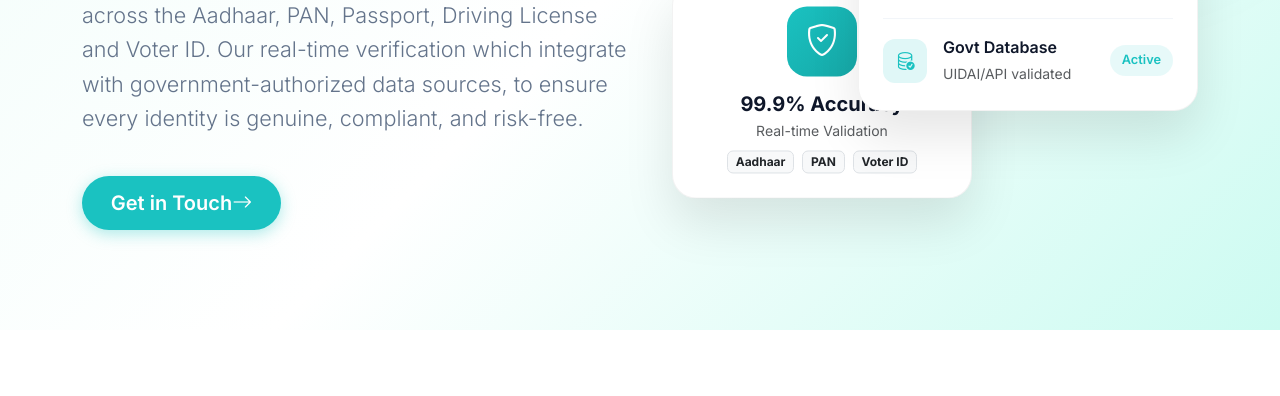
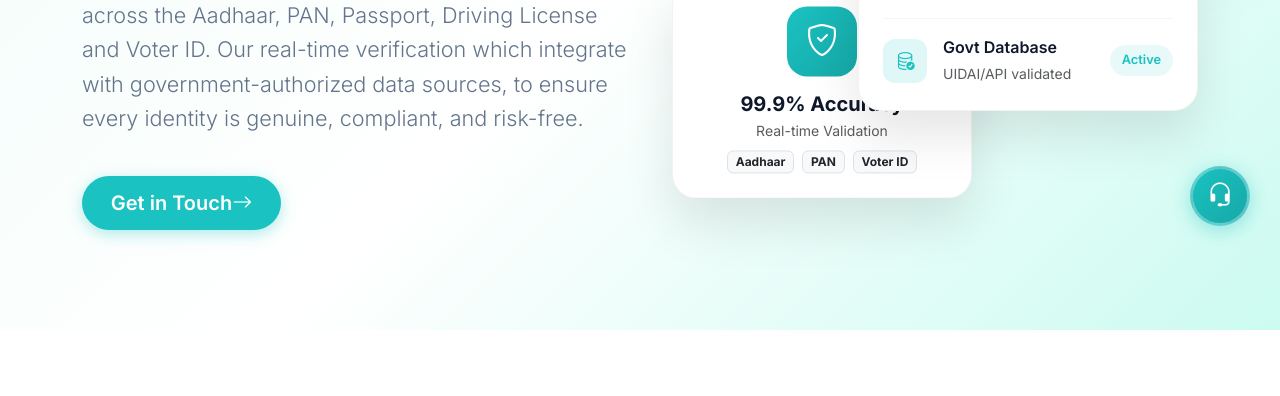
Before and after one commit to divamarketingvt-droid/backend-vtech, a website: page public/checks/id-verification.html in a window 1280 px wide. Shown: the part 404-800 px from the top of the page. Drawn offline with nearby package versions, Linux system fonts and the light colour scheme.

Commit message:
Update id-verification.html

```diff
--- a/public/checks/id-verification.html
+++ b/public/checks/id-verification.html
@@ -1973,6 +1973,36 @@
         </div>
       </div>
     </nav>
+    <a
+  href="../helpcenter/support"
+  target="_blank"
+  rel="noopener noreferrer"
+  aria-label="Support Dashboard"
+  class="support-dashboard-float"
+  style="position: fixed; bottom: 170px; right: 30px; width: 60px; height: 60px; display: flex; align-items: center; justify-content: center; background: linear-gradient(135deg, var(--primary, #1ac2c1) 0%, var(--primary-dark, #129b9a) 100%); color: #ffffff !important; text-decoration: none !important; border-radius: 50%; border: 3px solid rgba(255,255,255,0.3); box-shadow: 0 4px 20px rgba(26,194,193,0.4); z-index: 9999; cursor: pointer; transition: transform 0.3s ease, box-shadow 0.3s ease;"
+
+  onmouseover="this.style.transform='scale(1.1)'; this.style.boxShadow='0 6px 25px rgba(26,194,193,0.6)'; this.querySelector('.float-tooltip').style.opacity='1'; this.querySelector('.float-tooltip').style.visibility='visible'; this.querySelector('.float-tooltip').style.right='75px';"
+
+  onmouseout="this.style.transform='scale(1)'; this.style.boxShadow='0 4px 20px rgba(26,194,193,0.4)'; this.querySelector('.float-tooltip').style.opacity='0'; this.querySelector('.float-tooltip').style.visibility='hidden'; this.querySelector('.float-tooltip').style.right='70px';"
+
+  onfocus="this.querySelector('.float-tooltip').style.opacity='1'; this.querySelector('.float-tooltip').style.visibility='visible';"
+
+  onblur="this.querySelector('.float-tooltip').style.opacity='0'; this.querySelector('.float-tooltip').style.visibility='hidden';"
+>
+  <!-- Headset Icon -->
+  <i
+    class="bi bi-headset"
+    style="font-size: 1.6rem; line-height: 1;"
+  ></i>
+
+  <!-- Tooltip -->
+  <span
+    class="float-tooltip"
+    style="position: absolute; right: 70px; top: 50%; transform: translateY(-50%); background: #222222; color: #ffffff; padding: 9px 14px; border-radius: 6px; font-size: 13px; font-weight: 600; white-space: nowrap; opacity: 0; visibility: hidden; pointer-events: none; transition: opacity 0.3s ease, right 0.3s ease, visibility 0.3s ease;"
+  >
+    Support Dashboard
+  </span>
+</a>
     <!-- Hero Section -->
     <section class="solution-hero">
       <div class="container">
```
